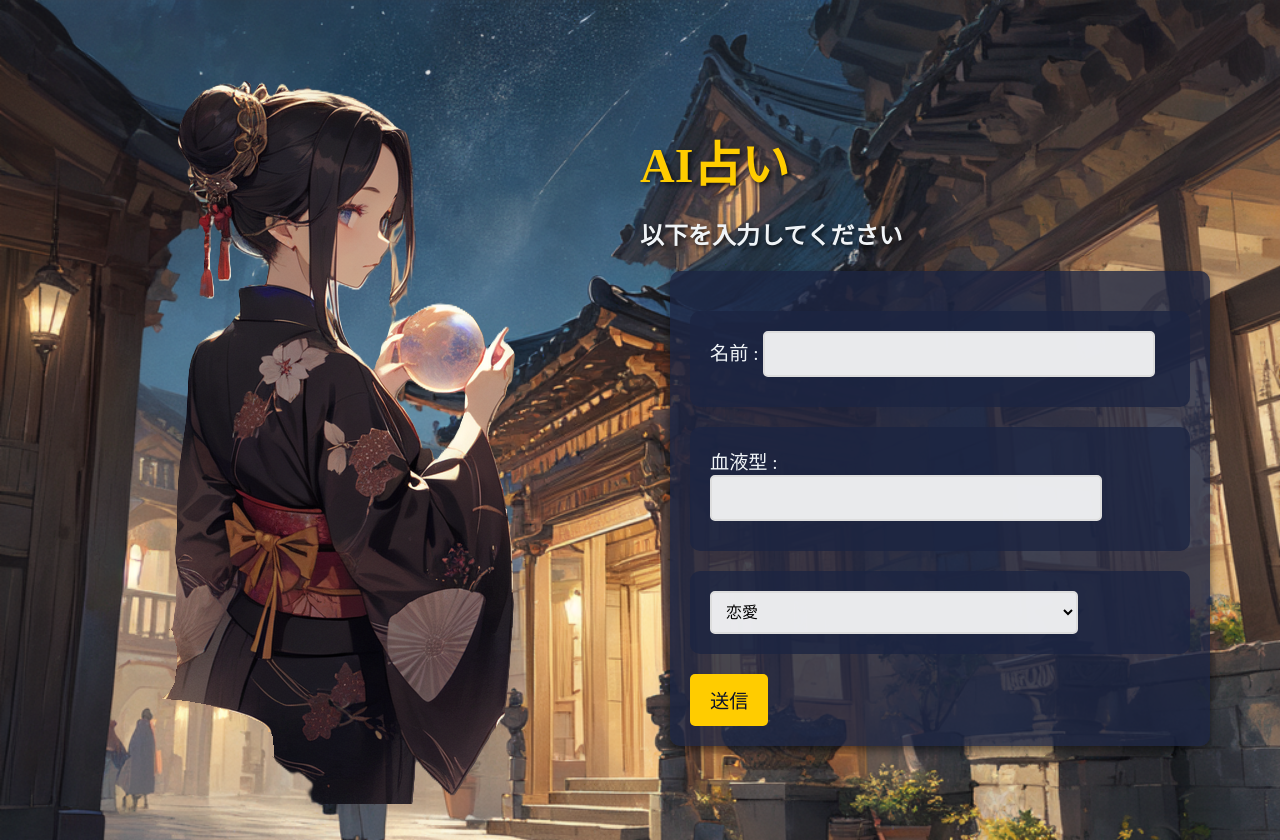
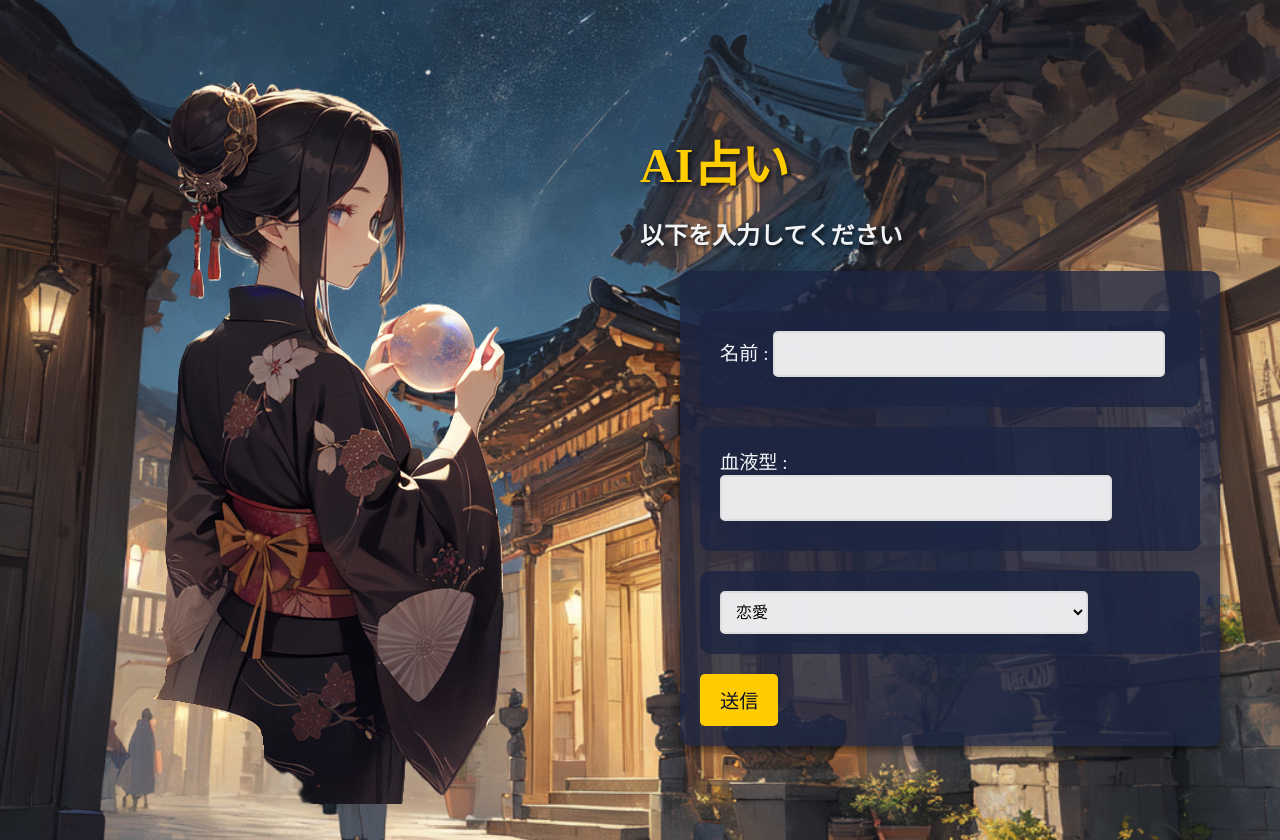
Before and after one commit to thirdlf03/ai-fortune, a Python web app: template templates/index.html in a window 1280 px wide. Run offline with Jinja, Linux system fonts and the light colour scheme; the template is opened without the code that fills it, so the values that code supplies are empty.

Commit message:
Update styles.css

```diff
--- a/static/styles.css
+++ b/static/styles.css
@@ -19,7 +19,7 @@ body {
     display: flex;
     align-items: center;
     justify-content: space-between;
-    max-width: 1200px;
+    max-width: 1400px;
     width: 100%;
 }
 
@@ -39,6 +39,7 @@ body {
     flex: 1;
     text-align: left;
     max-width: 700px;
+    height: auto;
 }
 
 h1 {
@@ -107,6 +108,7 @@ p {
     background-color: rgba(28, 37, 65, 0.8);
     padding: 20px;
     border-radius: 10px;
+    font-size: 30px;
 }
 
 
```
